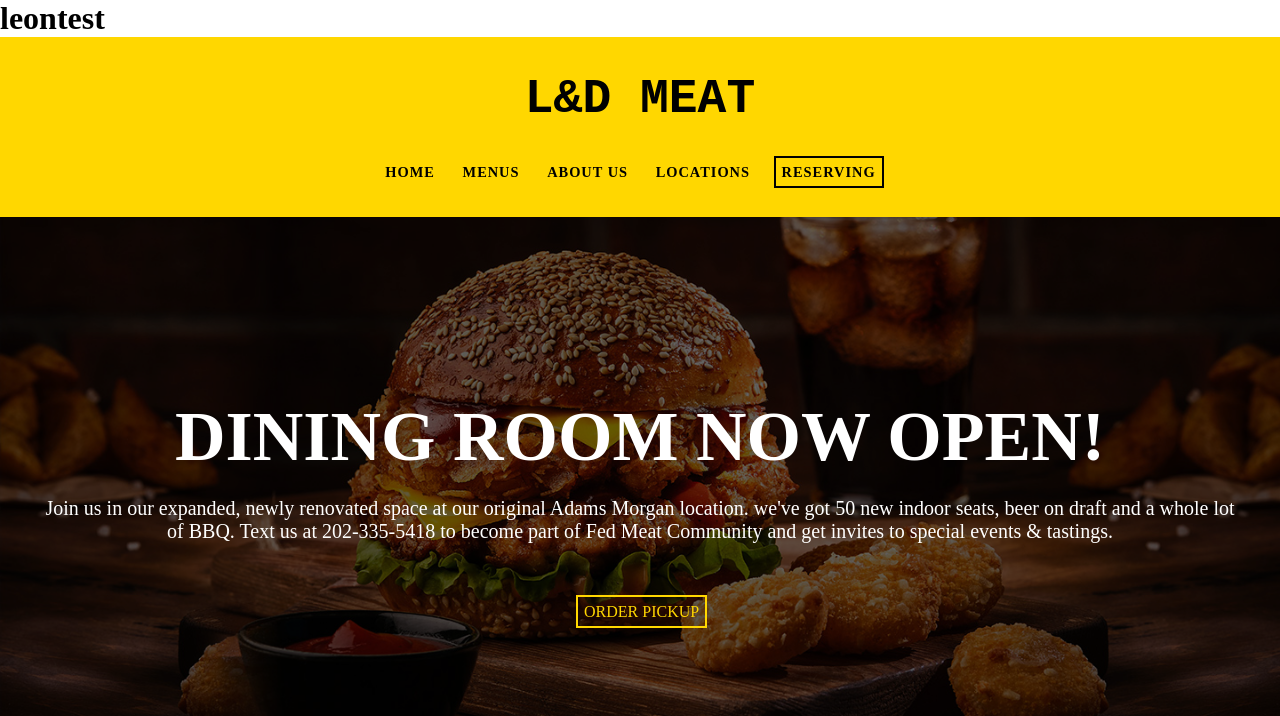
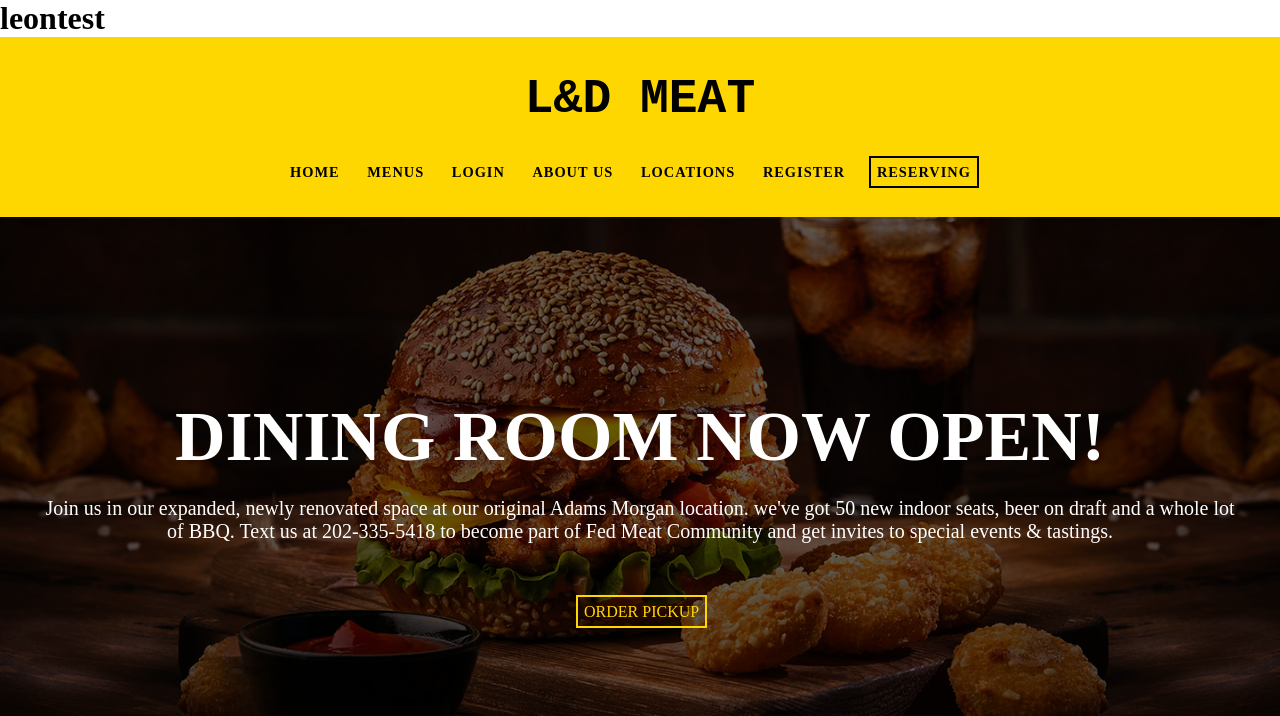
Before and after one commit to leonrama10/Projket-web, a PHP site: page / in a window 1280 px wide. Shown: the top 716 px of the page. Run offline with PHP 8.4, Linux system fonts and the light colour scheme.

Commit message:
Ndryshime ne link

```diff
--- a/index.php
+++ b/index.php
@@ -20,12 +20,13 @@
             </div>
             <nav class="site-nav">
                 <ul class="site-nav_menu">
+                    <!-- <li><a href="Administrator.php">Admin</a></li> -->
                     <li><a href="index.php">HOME</a></li>
                     <li><a href="menu.php">MENUS</a></li>
-                    <!-- <li><a href="LOGINFORM.php">LOGIN</a></li> -->
+                    <li><a href="LOGINFORM.php">LOGIN</a></li>
                     <li><a href="About-us.php">ABOUT US</a></li>
                     <li><a href="#">LOCATIONS</a></li>
-                    <!-- <li><a href="RegisterForm.php">REGISTER</a></li> -->
+                    <li><a href="RegisterForm.php">REGISTER</a></li>
                     <li><a class="border-a-1" href="reserving.php">RESERVING</a></li>
                 </ul>
             </nav>
--- a/menu.php
+++ b/menu.php
@@ -22,13 +22,13 @@
             <nav class="site-nav">
 
                 <ul class="site-nav_menu">
-
+                    <!-- <li><a href="Administrator.php">Admin</a></li> -->
                     <li><a href="index.php">Home</a></li>
                     <li><a href="menu.php">MENUS</a></li>
-                    <!-- <li><a href="LOGINFORM.php"></a></li> -->
+                    <li><a href="LOGINFORM.php">LOGIN</a></li>
                     <li><a href="About-us.php">ABOUT US</a></li>
                     <li><a href="#">LOCATIONS</a></li>
-                    <!-- <li><a href="RegisterForm.php">REGISTER</a></li> -->
+                    <li><a href="RegisterForm.php">REGISTER</a></li>
                     <li><a class="border-a-1" href="#">RESERVING</a></li>
                 </ul>
             </nav>
--- a/reserving.php
+++ b/reserving.php
@@ -16,6 +16,7 @@
                 </div>
                 <nav class="site-nav">
                     <ul class="site-nav_menu">
+                        <!-- <li><a href="Administrator.php">Admin</a></li> -->
                         <li><a href="index.php">HOME</a></li>
                         <li><a href="menu.php">MENUS</a></li>
                         <li><a href="LOGINFORM.php">LOGIN</a></li>
```
